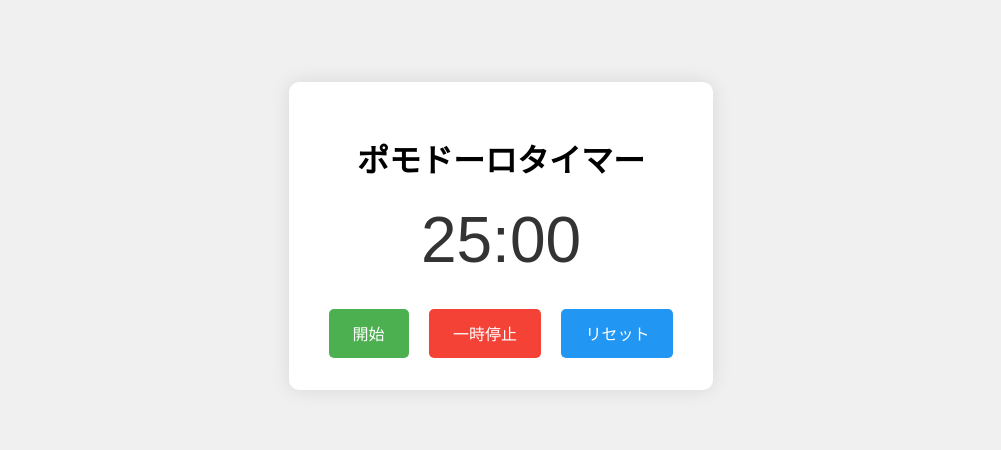
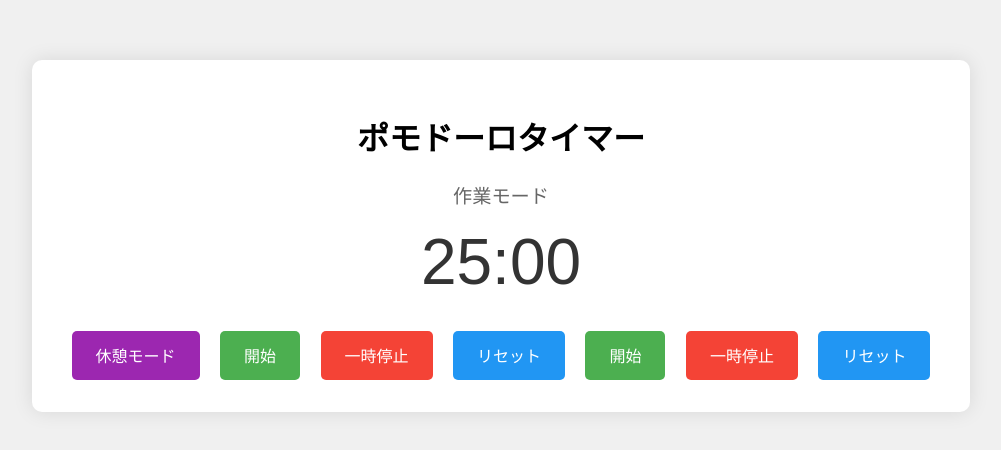
Before and after one commit to FDB77/pomodoro-timer, a plain HTML site: page index.html in a window 1280 px wide. Shown: the part 164-614 px from the top of the page, without its empty margins (139-1140 px from the left). Drawn offline with Linux system fonts and the light colour scheme.

Commit message:
追加: 休憩モード機能

```diff
--- a/index.html
+++ b/index.html
@@ -13,6 +13,15 @@
             margin: 0;
             background-color: #f0f0f0;
             font-family: Arial, sans-serif;
+        }
+        .status {
+            font-size: 1.2rem;
+            margin: 1rem 0;
+            color: #666;
+        }
+        .mode-btn {
+            background-color: #9c27b0;
+            color: white;
         }
         .timer-container {
             text-align: center;
@@ -58,8 +67,13 @@
 <body>
     <div class="timer-container">
         <h1>ポモドーロタイマー</h1>
+        <div class="status" id="status">作業モード</div>
         <div class="time-display" id="timeDisplay">25:00</div>
         <div class="controls">
+            <button class="mode-btn" onclick="toggleMode()">休憩モード</button>
+            <button class="start-btn" onclick="startTimer()">開始</button>
+            <button class="pause-btn" onclick="pauseTimer()">一時停止</button>
+            <button class="reset-btn" onclick="resetTimer()">リセット</button>
             <button class="start-btn" onclick="startTimer()">開始</button>
             <button class="pause-btn" onclick="pauseTimer()">一時停止</button>
             <button class="reset-btn" onclick="resetTimer()">リセット</button>
@@ -67,9 +81,12 @@
     </div>
 
     <script>
-        let timeLeft = 25 * 60; // 初期値は25分
+        const WORK_TIME = 25 * 60; // 作業時間（25分）
+        const BREAK_TIME = 5 * 60; // 休憩時間（5分）
+        let timeLeft = WORK_TIME; // 初期値は作業時間
         let timerInterval;
         let isRunning = false;
+        let isBreak = false; // 休憩モードかどうか
 
         function startTimer() {
             if (isRunning) return;
@@ -79,7 +96,9 @@
                 updateDisplay();
                 if (timeLeft <= 0) {
                     stopTimer();
-                    alert('時間になりました！');
+                    alert(isBreak ? '休憩時間になりました！' : '作業時間になりました！');
+                    // モードを切り替える
+                    toggleMode();
                 }
             }, 1000);
         }
@@ -92,7 +111,7 @@
 
         function resetTimer() {
             clearInterval(timerInterval);
-            timeLeft = 25 * 60;
+            timeLeft = isBreak ? BREAK_TIME : WORK_TIME;
             isRunning = false;
             updateDisplay();
         }
@@ -102,6 +121,19 @@
             const seconds = timeLeft % 60;
             document.getElementById('timeDisplay').textContent =
                 `${minutes.toString().padStart(2, '0')}:${seconds.toString().padStart(2, '0')}`;
+
+            // ステータスを更新
+            document.getElementById('status').textContent =
+                isBreak ? '休憩モード' : '作業モード';
+        }
+
+        function toggleMode() {
+            isBreak = !isBreak;
+            timeLeft = isBreak ? BREAK_TIME : WORK_TIME;
+            updateDisplay();
+            if (!isRunning) {
+                alert(isBreak ? '休憩モードに切り替えました' : '作業モードに切り替えました');
+            }
         }
 
         // ページ読み込み時に表示を更新
```
